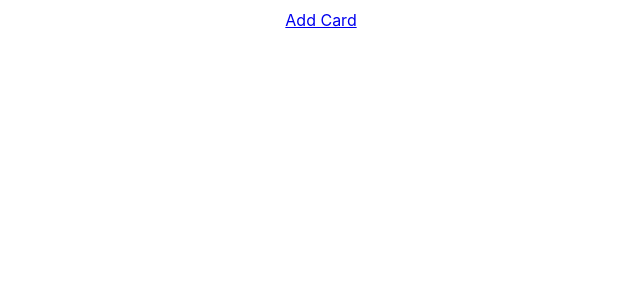
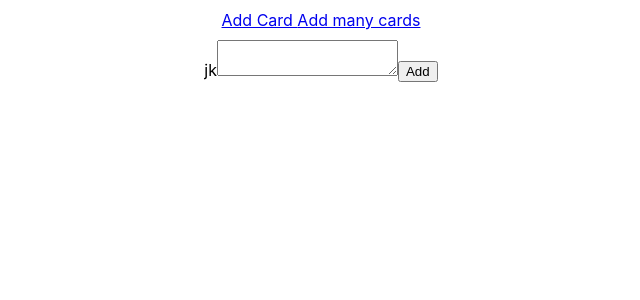
Before and after one commit to olarybacka/flashcards, a React (Create React App) app in the folder frontend/: page /addCards in a window 1280 px wide. Before the commit this address had no page. Shown: the top 300 px of the page, without its empty margins (319-959 px from the left). Built offline with nearby package versions, Linux system fonts and the light colour scheme; the HTML template or start-up script is replaced by a standard one.

Commit message:
add and format multiple cards

```diff
--- a/frontend/src/App.tsx
+++ b/frontend/src/App.tsx
@@ -4,6 +4,7 @@ import { CardsContainer } from './components/cards/CardsContainer';
 import { AddCard } from './components/cards/AddCard';
 import { AppContainer } from './AppContainer/AppContainer';
 import { QueryClient, QueryClientProvider } from 'react-query';
+import { AddManyCards } from './components/cards/AddManyCards';
 
 function App() {
   return (
@@ -13,6 +14,7 @@ function App() {
         <Routes>
           <Route path="/" element={<CardsContainer />} />
           <Route path="/addCard" element={<AddCard />} />
+          <Route path="/addCards" element={<AddManyCards />} />
         </Routes>
       </QueryClientProvider>
     </div>
--- a/frontend/src/AppContainer/AppContainer.tsx
+++ b/frontend/src/AppContainer/AppContainer.tsx
@@ -4,6 +4,7 @@ export const AppContainer = () => {
   return (
     <Menu>
       <Link to="/addCard">Add Card </Link>
+      <Link to="/addCards">Add many cards </Link>
     </Menu>
   );
 };
--- /dev/null
+++ b/frontend/src/components/cards/AddManyCards.tsx
@@ -0,0 +1,27 @@
+import { useState } from 'react';
+import { formatCards } from '../../utils/cardUtils';
+
+export const AddManyCards = () => {
+  const [cards, setCards] = useState<string>('');
+
+  return (
+    <div>
+      <form
+        onSubmit={(e) => {
+          e.preventDefault();
+          console.log(formatCards(cards));
+        }}
+      >
+        <label>
+          jk
+          <textarea
+            required
+            onChange={(e) => setCards(e.target.value)}
+          ></textarea>
+        </label>
+
+        <button type="submit">Add</button>
+      </form>
+    </div>
+  );
+};
--- /dev/null
+++ b/frontend/src/utils/cardUtils.ts
@@ -0,0 +1,16 @@
+export const formatCards = (cards: string) => {
+  const pairs = cards.split('\n');
+  let splitter = '';
+  if (pairs.every((e) => e.includes('='))) {
+    splitter = '=';
+  } else if (pairs.every((e) => e.includes('-'))) {
+    splitter = '-';
+  } else if (pairs.every((e) => e.includes(':'))) {
+    splitter = ':';
+  }
+
+  return pairs.map((e) => {
+    const [sideA, sideB] = e.split(splitter);
+    return { sideA, sideB };
+  });
+};
```
